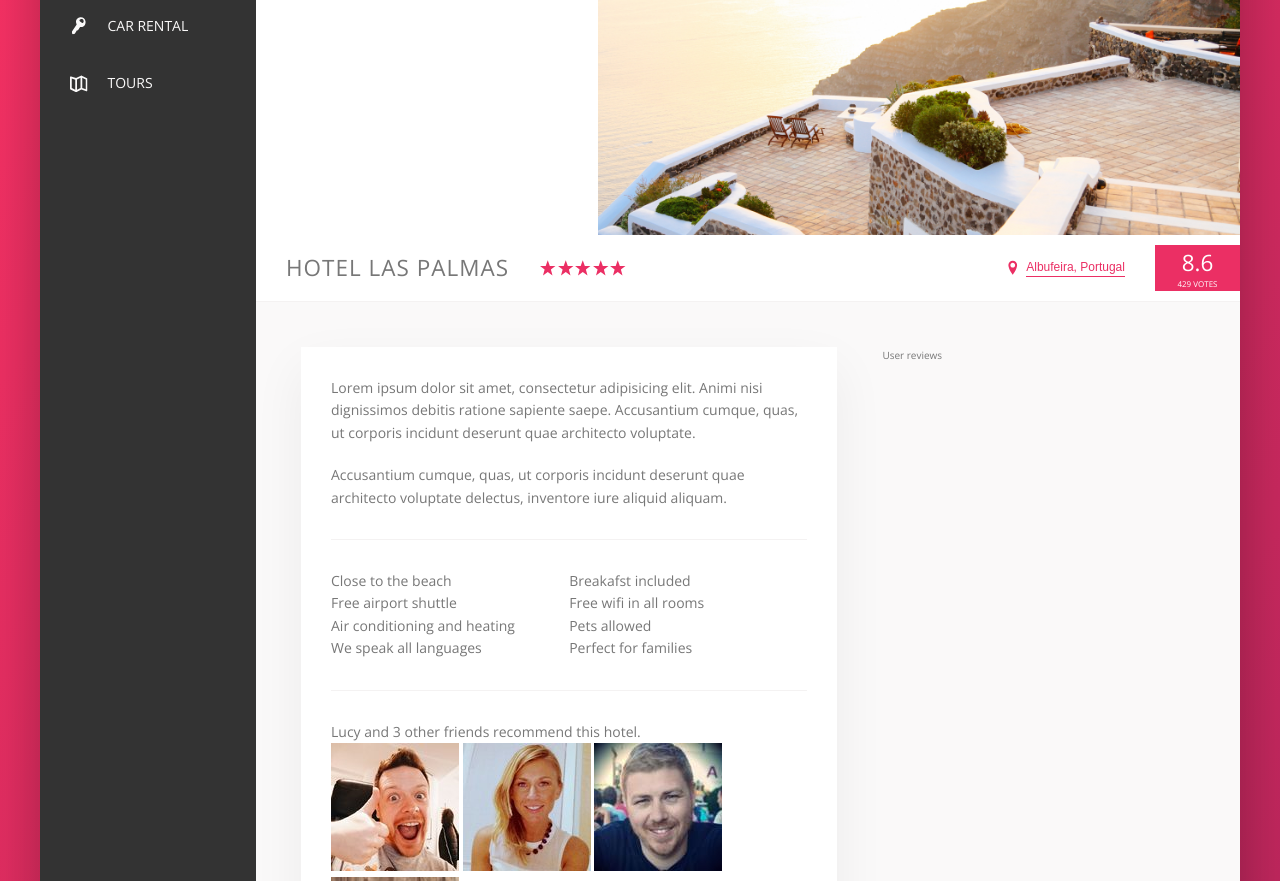
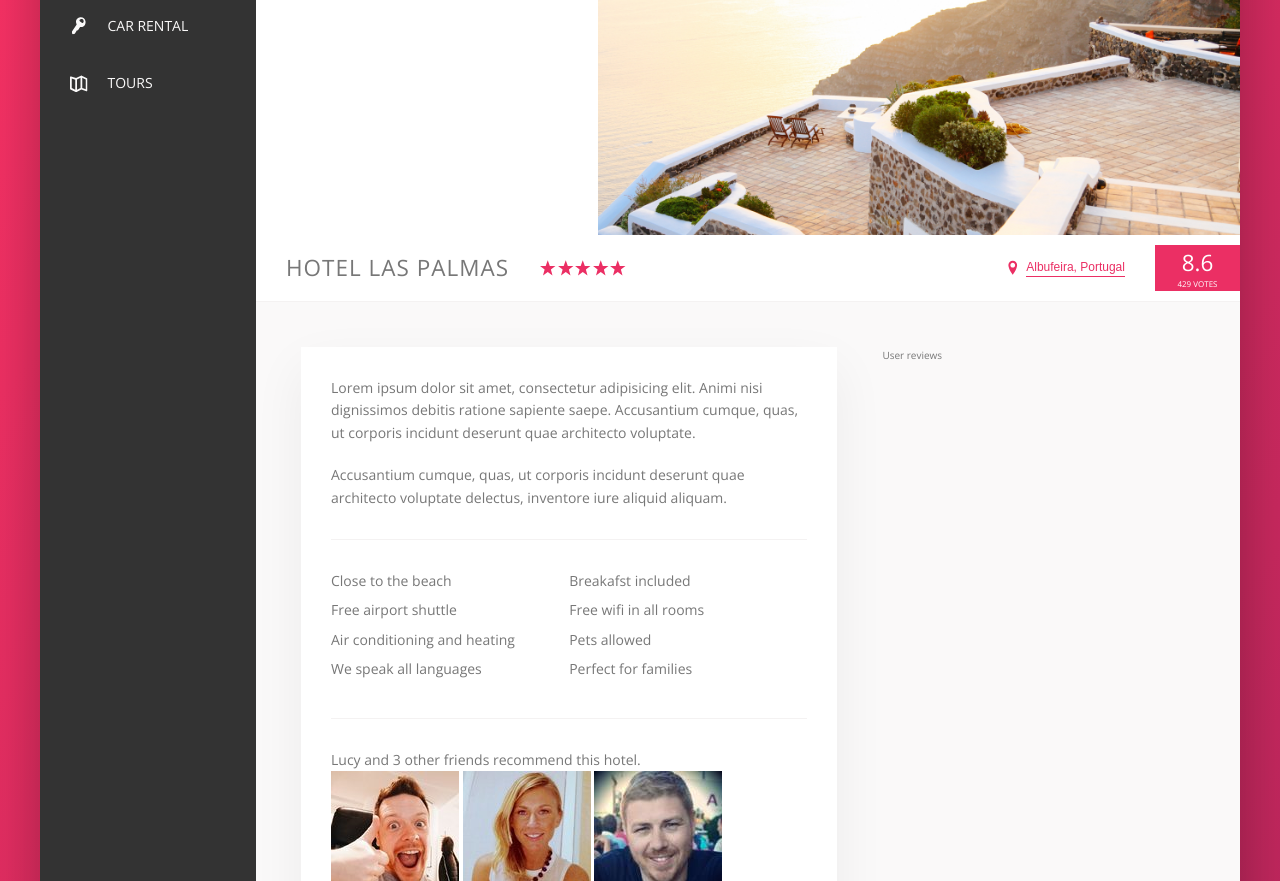
Before and after one commit to PranavGPR/TrilloByGPR, a website: page index.html in a window 1280 px wide. Shown: the part 300-1181 px from the top of the page. Drawn offline with nearby package versions, Linux system fonts and the light colour scheme.

Commit message:
icon sadd in css start

```diff
--- a/sass/layouts/_detail.scss
+++ b/sass/layouts/_detail.scss
@@ -33,6 +33,7 @@
   flex-wrap: wrap;
 
   &__item {
-      flex: 0 0 50%;
+    flex: 0 0 50%;
+    margin-bottom: 0.7rem;
   }
 }
```
Also changed, not shown: css/style.css, css/style.min.css.
